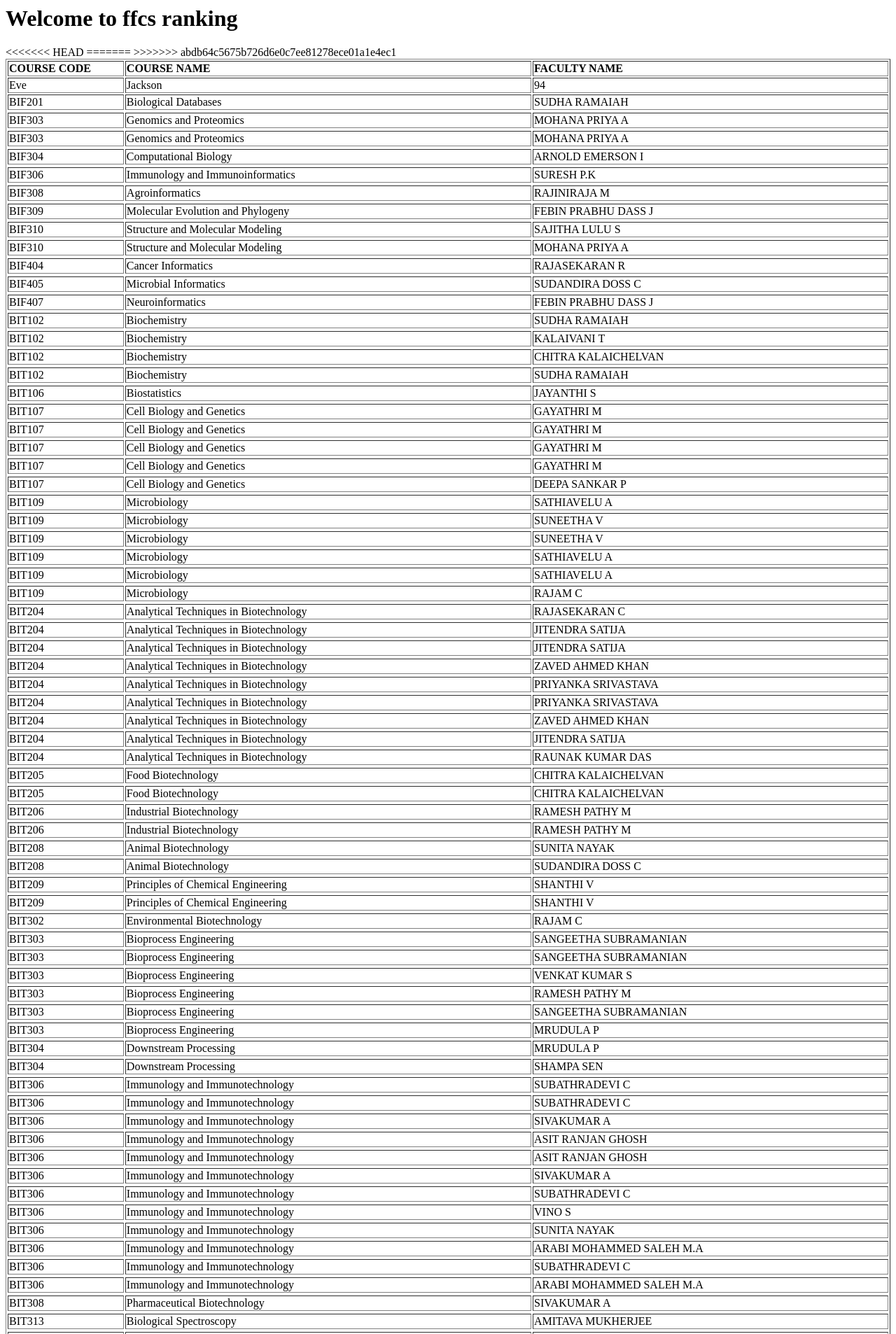
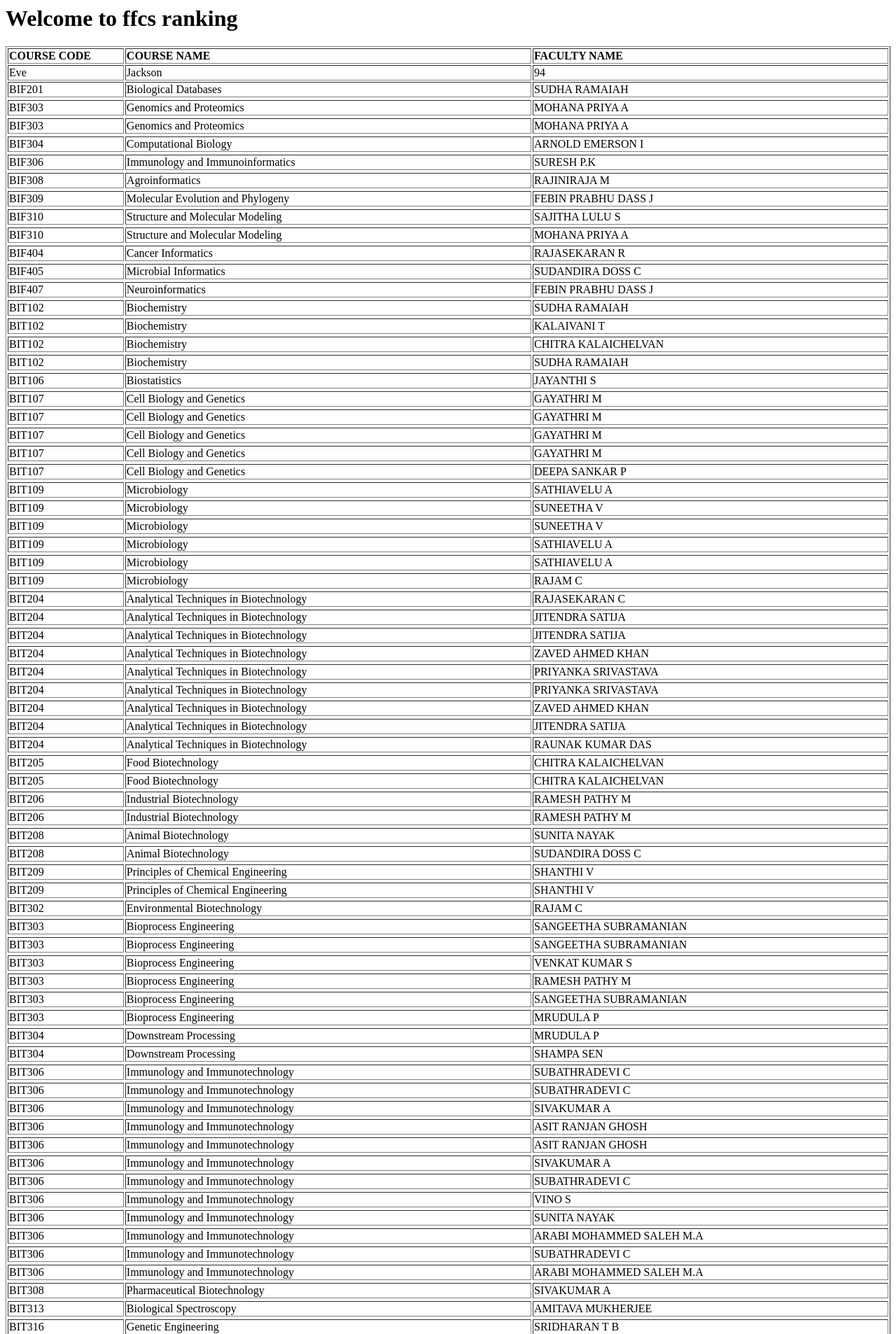
Before and after one commit to isthegeek/ffcs_ranking, a PHP site: page / in a window 1280 px wide. Shown: the top 1906 px of the page at 70% size. Run offline with PHP 8.4, Linux system fonts and the light colour scheme; data comes from the database, SQL or seed files in the repository.

Commit message:
minute change

```diff
--- a/index.php
+++ b/index.php
@@ -5,15 +5,12 @@
 include_once('mysql.php');
 
 ?><table border="1" style="width:100%">
-<<<<<<< HEAD
+
   <tr>
     <td><b>COURSE CODE</td>
     <td><b>COURSE NAME</b></td>
     <td><b>FACULTY NAME</b></td>
   </tr>
-=======
-
->>>>>>> abdb64c5675b726d6e0c7ee81278ece01a1e4ec1
   <tr>
     <td>Eve</td>
     <td>Jackson</td>
```
